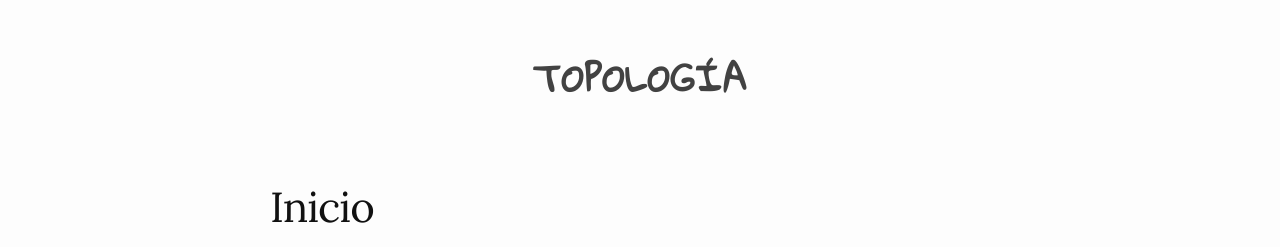
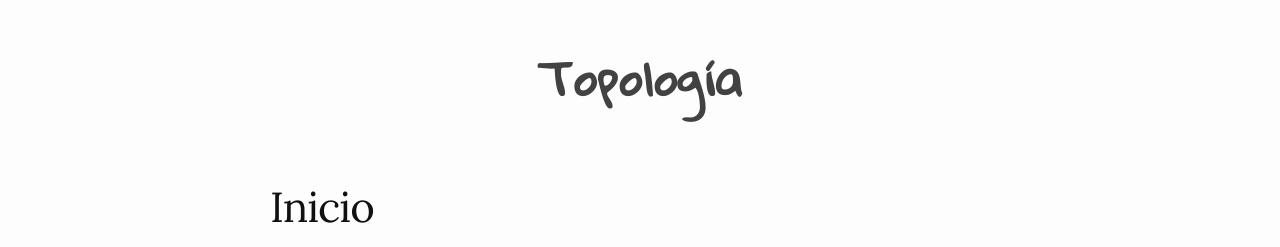
Before and after one commit to rvf0068/topologia, a Jekyll site: the page built from index.md, in a window 1280 px wide. Shown: the top 247 px of the page. Built offline with Jekyll 4.4.1, drawn with Linux system fonts in a browser that asks for light colours.

Commit message:
Fix appearance of title page

```diff
--- a/_sass/_theme.scss
+++ b/_sass/_theme.scss
@@ -1,4 +1,4 @@
- .site-header {
+.site-header {
   border: 0;
   .wrapper {
     padding: 50px 0;
@@ -13,9 +13,8 @@
   float: none;
   font-family: $title-font-family;
   font-weight: 900;
-  font-size: 35px;
+  font-size: 45px;
   color: $grey-color-dark;
-  text-transform: uppercase;
   letter-spacing: 1px;
   @include media-query($on-palm) {
     font-size: 30px;
```
